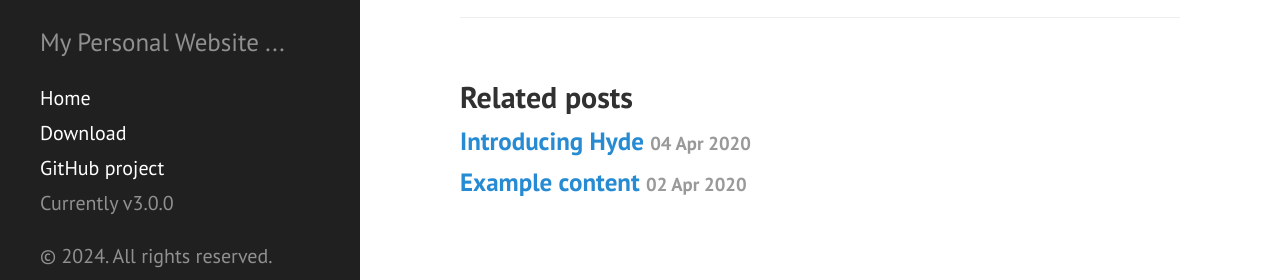
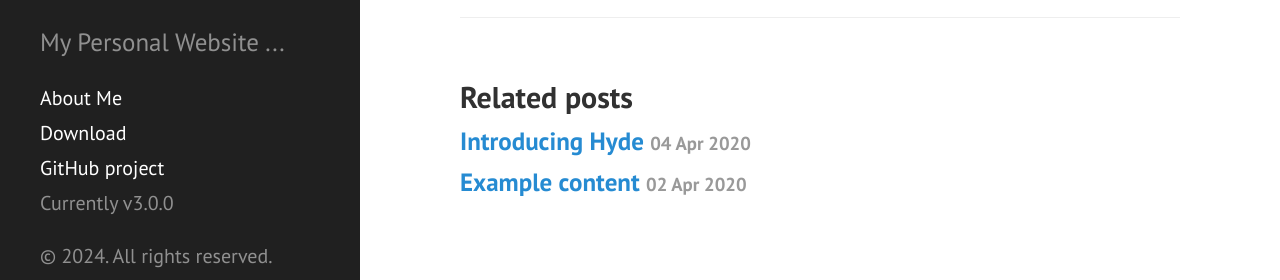
Before and after one commit to SchneiderCode/schneidercode.github.io, a Jekyll site: the page built from _posts/2020-04-01-whats-jekyll.md, in a window 1280 px wide. Shown: the part 589-869 px from the top of the page. Built offline with Jekyll 4.4.1, drawn with Linux system fonts in a browser that asks for light colours.

Commit message:
Update sidebar.html

```diff
--- a/_includes/sidebar.html
+++ b/_includes/sidebar.html
@@ -10,7 +10,7 @@
     </div>
 
     <nav class="sidebar-nav">
-      <a class="sidebar-nav-item{% if page.title == "Home" %} active{% endif %}" href="{{ site.baseurl }}">Home</a>
+      <a class="sidebar-nav-item{% if page.title == "About Me" %} active{% endif %}" href="{{ site.baseurl }}">About Me</a>
 
       {% comment %}
         The code below dynamically generates a sidebar nav of pages with
```
